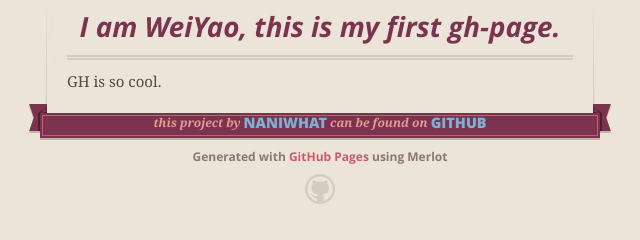
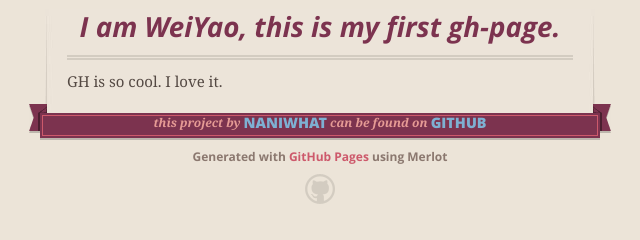
Before and after one commit to naniwhat/ghpages, a plain HTML site: page index.html in a window 1280 px wide. Shown: the part 1212-1452 px from the top of the page, 320-960 px from the left. Drawn offline with nearby package versions, Linux system fonts and the light colour scheme.

Commit message:
4th commit

```diff
--- a/index.html
+++ b/index.html
@@ -73,7 +73,9 @@
 <h3>
 I am WeiYao, this is my first gh-page.
 </h3>
-<p>GH is so cool.</p>
+<p>GH is so cool.
+I love it.
+</p>
       </section>
 
       <footer>
```
